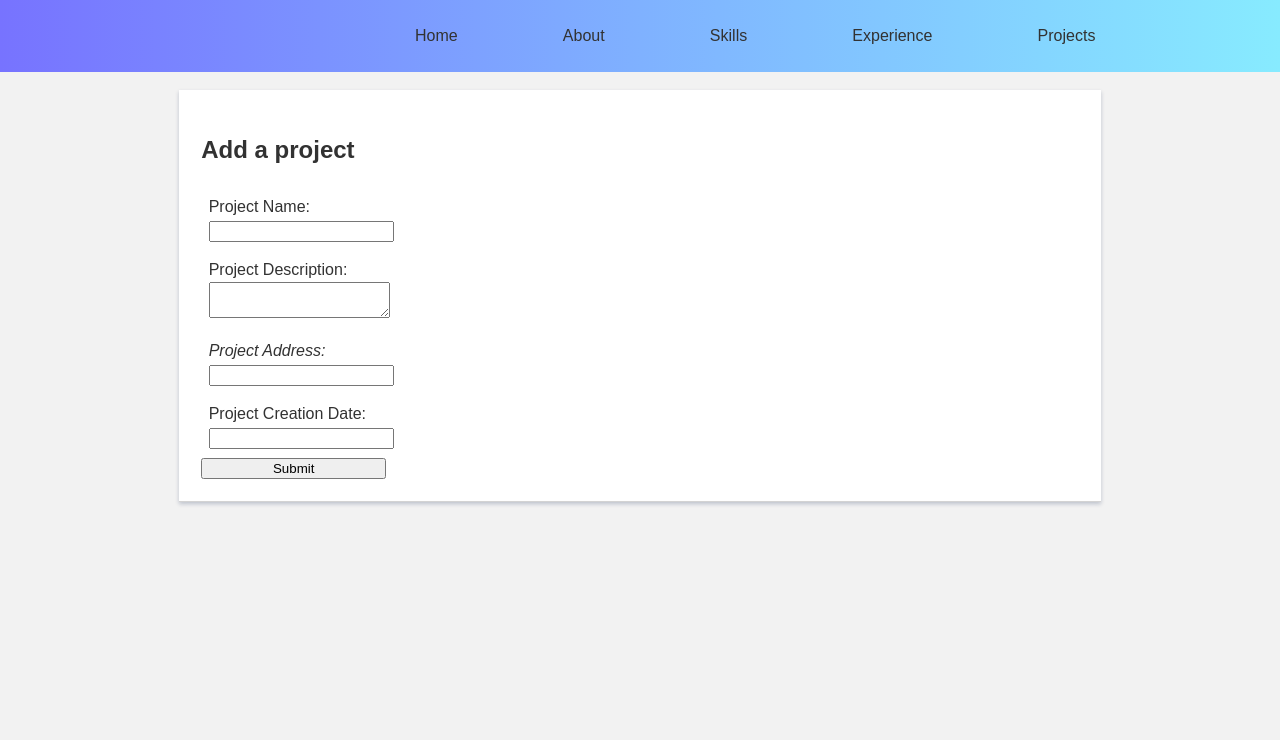
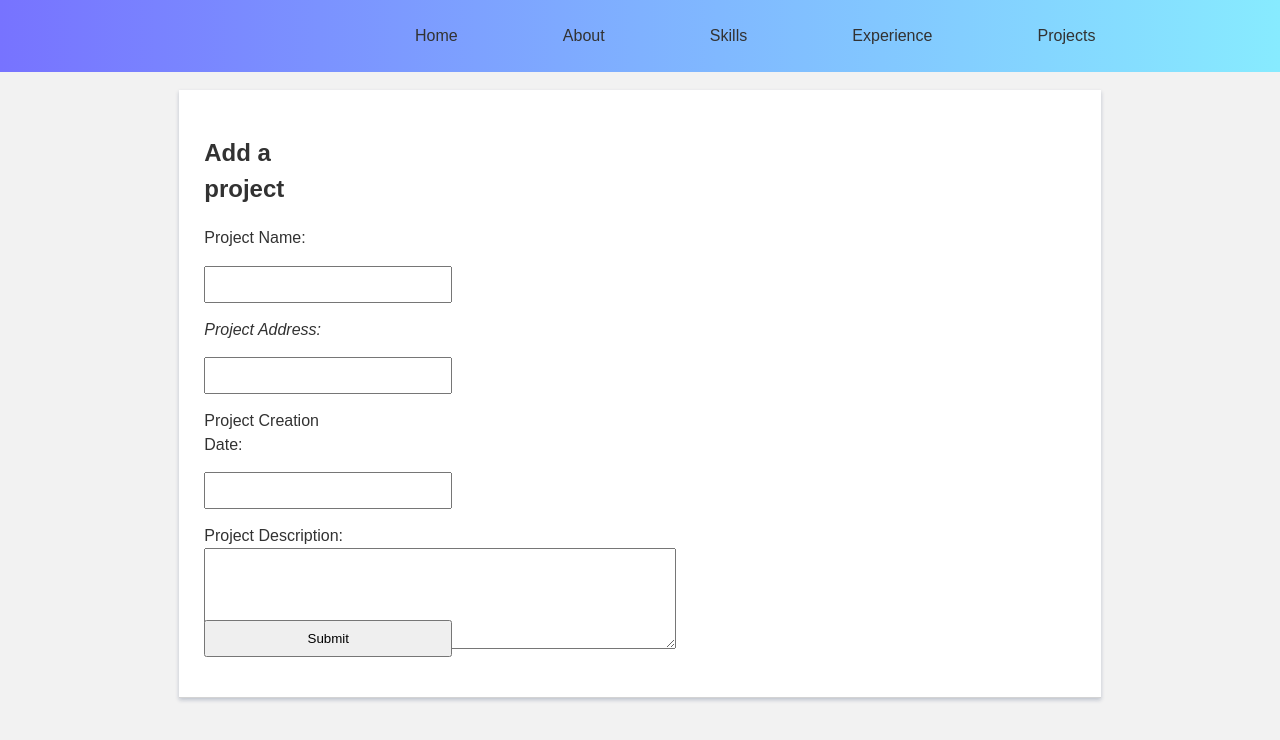
Before and after one commit to aliahdab/Portfolio-Project, a React (Create React App) app: page /admin in a window 1280 px wide. Shown: the top 740 px of the page. Built offline with nearby package versions, Linux system fonts and the light colour scheme.

Commit message:
add admin page

```diff
--- a/src/App.css
+++ b/src/App.css
@@ -183,12 +183,25 @@ img {
 
 .admin-form {
   display: grid;
-  margin: 2%;
-  padding: 3%;
+  margin: 3%;
+  padding: 4%;
 }
 
 .admin-label {
   width: 100%;
-  margin: 3%;
-  padding: 1%;
+  margin: 0, 10%;
+  padding: 0, 5%;
 }
+
+input {
+  margin: 10%;
+  padding: 6%;
+  margin-left: 0%;
+  width: 150%;
+}
+
+textarea {
+  padding: 6%;
+  width: 300%;
+  height: 100%;
+}
--- a/src/components/Admin.js
+++ b/src/components/Admin.js
@@ -5,30 +5,28 @@ export class Admin extends Component {
     return (
       <section className="admin-container">
         <form className="admin-form">
-          <h2> Add a project
-          </h2>
+          <h2> Add a project</h2>
           <label className="admin-label">
             Project Name:
-             <input type="text" name="name" />
+             <input type="text" name="name" required />
+          </label>
+          <address className="admin-label">
+            Project Address:
+             <input type="text" name="link" required />
+          </address>
+          <label className="admin-label">
+            Project Creation Date:
+             <input type="text" name="link" required />
           </label>
           <label className="admin-label">
             Project Description:
              <textarea type="text" name="description" />
-          </label>
-          <address className="admin-label">
-            Project Address:
-             <input type="text" name="link" />
-          </address>
-          <label className="admin-label">
-            Project Creation Date:
-             <input type="text" name="link" />
           </label>
 
           <input type="submit" value="Submit" />
         </form>
       </section>
     )
-
   }
 }
 
```
